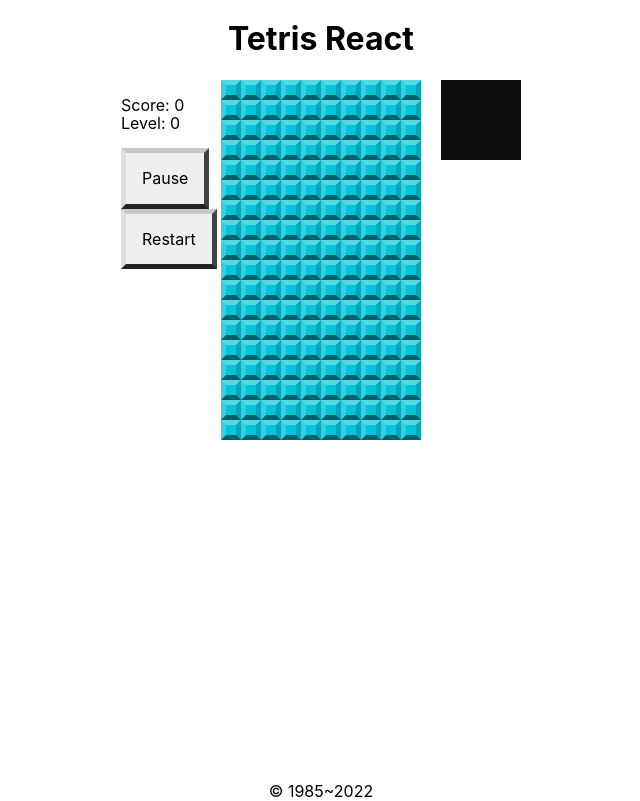
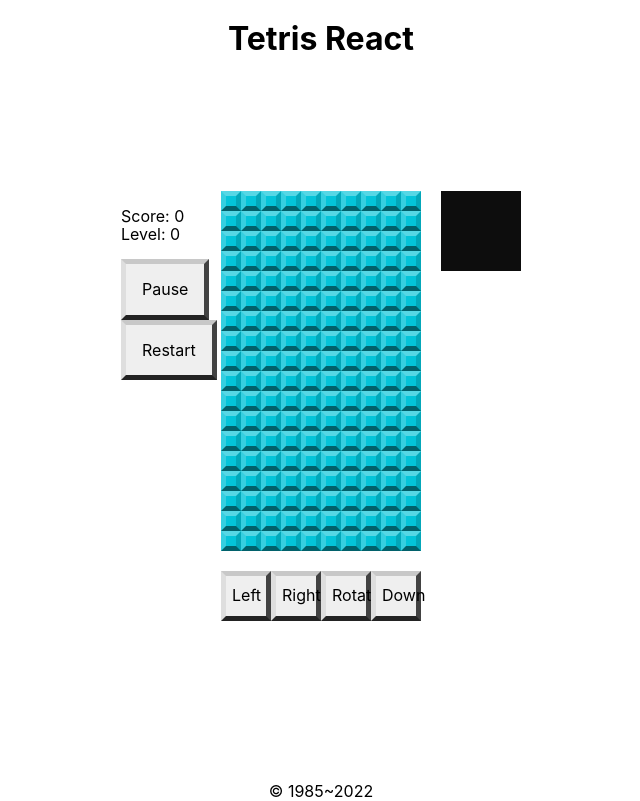
Before and after one commit to masterciel/react_tetris, a React (Vite) app: page / in a window 1280 px wide. Shown: the whole page, without its empty margins (319-959 px from the left). Built offline with nearby package versions, Linux system fonts and the light colour scheme.

Commit message:
✨ feat: add controls component

```diff
--- a/src/App.css
+++ b/src/App.css
@@ -10,6 +10,8 @@
 
 .app__tetrion {
   flex: 1 auto;
+  display: flex;
+  align-items: center;
 }
 
 .app__footer {
--- /dev/null
+++ b/src/components/Controls/Controls.css
@@ -0,0 +1,17 @@
+.controls {
+  display: flex;
+  flex-direction: row;
+}
+
+.controls button {
+  --size: calc(var(--tile-size) * 2.5);
+  width: var(--size);
+  height: var(--size);
+  text-align: center;
+  display: block;
+  border-width: 5px;
+  border-top-color: var(--button-color-t);
+  border-left-color: var(--button-color-l);
+  border-right-color: var(--button-color-r);
+  border-bottom-color: var(--button-color-b);
+}
--- /dev/null
+++ b/src/components/Controls/Controls.tsx
@@ -0,0 +1,15 @@
+import React from 'react';
+import './Controls.css';
+
+const Controls = () => {
+  return (
+    <div className="controls">
+      <button onClick={console.log}>Left</button>
+      <button onClick={console.log}>Right</button>
+      <button onClick={console.log}>Rotate</button>
+      <button onClick={console.log}>Down</button>
+    </div>
+  );
+};
+
+export { Controls };
--- /dev/null
+++ b/src/components/Controls/index.ts
@@ -0,0 +1 @@
+export { Controls } from './Controls';
--- a/src/components/Tetrion/Tetrion.css
+++ b/src/components/Tetrion/Tetrion.css
@@ -9,7 +9,9 @@
   grid-gap: var(--tile-size) var(--tile-size);
   grid-template-columns: var(--col-side) var(--col-center) var(--col-side);
   grid-template-rows: var(--grid-height) 100px;
-  grid-template-areas: 'left center right';
+  grid-template-areas:
+    'left center right'
+    '. bottom .';
 }
 
 .tetrion__game-information {
@@ -23,3 +25,7 @@
 .tetrion__next-queue {
   grid-area: right;
 }
+
+.tetrion__controls {
+  grid-area: bottom;
+}
--- a/src/components/Tetrion/Tetrion.tsx
+++ b/src/components/Tetrion/Tetrion.tsx
@@ -1,4 +1,5 @@
 import React from 'react';
+import { Controls } from '../Controls';
 import { GameInformation } from '../GameInformation';
 import { Matrix } from '../Matrix';
 import { NextQueue } from '../NextQueue';
@@ -16,6 +17,9 @@ const Tetrion = () => {
       <div className="tetrion__next-queue">
         <NextQueue />
       </div>
+      <div className="tetrion__controls">
+        <Controls />
+      </div>
     </div>
   );
 };
```
